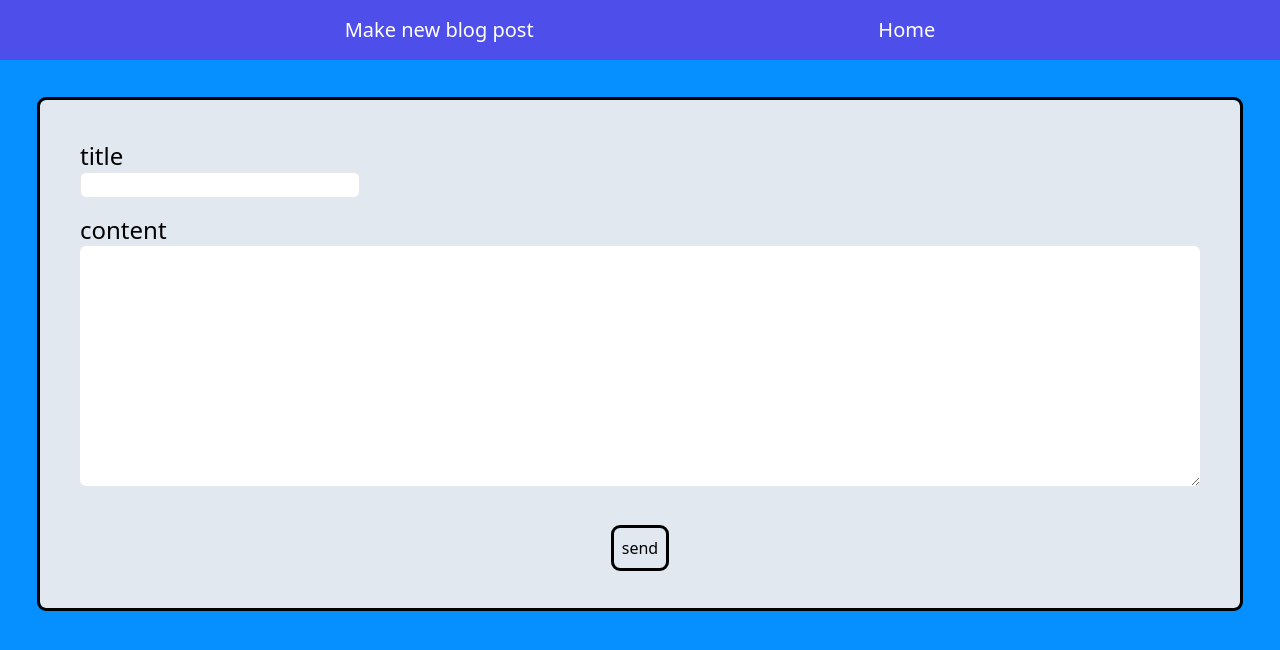
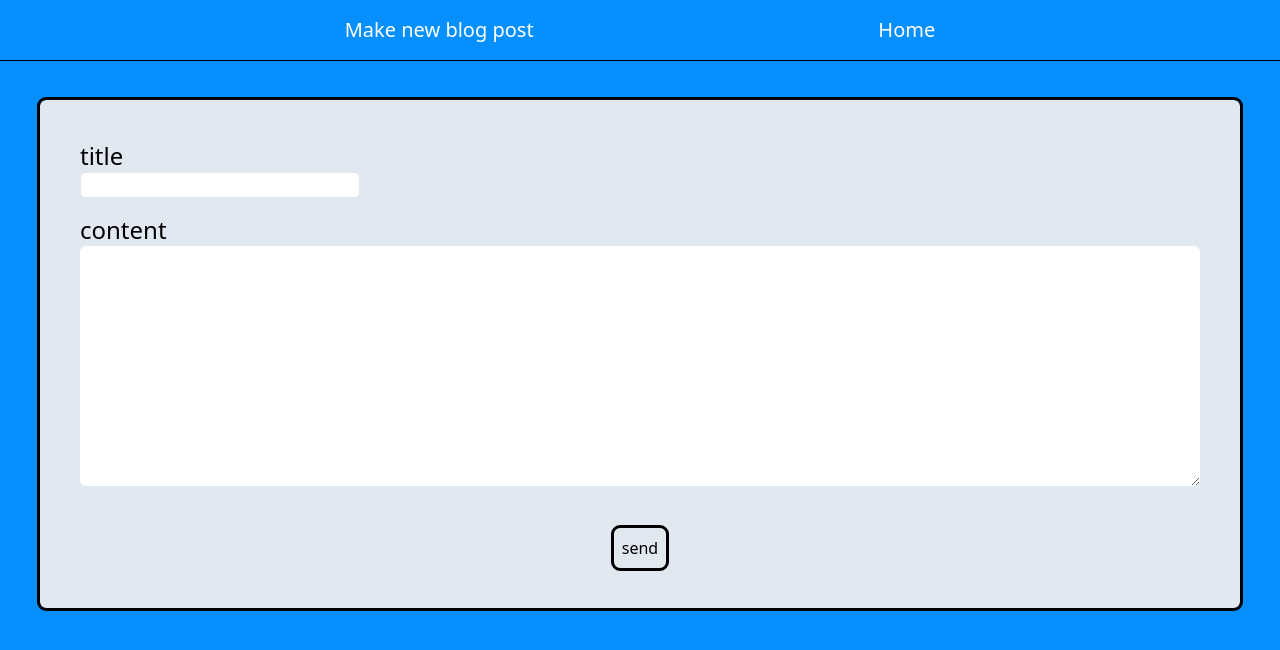
Before and after one commit to CJdudee/blog-maker-next-mongoose, a Next.js app: page /createblog in a window 1280 px wide. Shown: the top 650 px of the page. Built offline with nearby package versions, Linux system fonts and the light colour scheme.

Commit message:
cleaning up

```diff
--- a/app/components/BlogObject.tsx
+++ b/app/components/BlogObject.tsx
@@ -5,7 +5,13 @@ import Link from 'next/link'
 import { useRouter } from 'next/navigation'
 import React from 'react'
 
-export default function BlogObject({title, content, createdAt, updatedAt, _id }: any) {
+export default function BlogObject({title, content, createdAt, updatedAt, _id }: {
+  title: string,
+  content: string,
+  createdAt: string,
+  updatedAt: string,
+  _id: string
+}) {
 
 
 
@@ -24,10 +30,11 @@ export default function BlogObject({title, content, createdAt, updatedAt, _id }:
 
         {content.length < 50
         ? (<p>{content}</p>)
-        : (<p>{content.substring(0,80)}...</p>)}
+        : (<p>{content.substring(0,200)}...</p>)}
 
 
           <div className='grid grid-cols-2 mt-4'>
+
 
 
         <p className=' text-start  text-sm font-light'>Created At: {madeAt} : {madeTime}</p>
--- a/app/components/EditBlog.tsx
+++ b/app/components/EditBlog.tsx
@@ -3,7 +3,11 @@
 import { useRouter } from 'next/navigation'
 import React, { useState } from 'react'
 
-export default function EditBlog({title, content, _id}: any) {
+export default function EditBlog({title, content, _id}: {
+    title: string,
+    content: string,
+    _id: string
+}) {
     const router = useRouter()
 
     const [editTitle, setEditTitle ] = useState(title)
--- a/app/components/Navbar.tsx
+++ b/app/components/Navbar.tsx
@@ -3,7 +3,9 @@ import React from 'react'
 
 export default function Navbar() {
   return (
-    <nav className='bg-darkBlue text-start pt-4 pb-4 flex justify-evenly'>
+
+    <nav className='   bg-lightBlue outline outline-1  pt-4 pb-4 flex justify-evenly '>
+
         <Link href='/createblog' className='text-white hover:text-gray-500 text-xl' >Make new blog post</Link>
         <Link className='text-white hover:text-gray-500 text-xl' href='/'>Home</Link>
     </nav>
--- a/app/page.tsx
+++ b/app/page.tsx
@@ -22,7 +22,7 @@ const blogsArray = await blogs
 //console.log(blogsArray)
 
   return (
-    <div className='p-10 '>
+    <div className='p-10 2xl:grid grid-cols-2 gap-5 '>
         {blogsArray.map((b: any): any => {
           return (
             <BlogObject key={b._id} {...b} />
```
Also changed, not shown: app/components/SingleBlog.tsx (+7 -1 lines).
